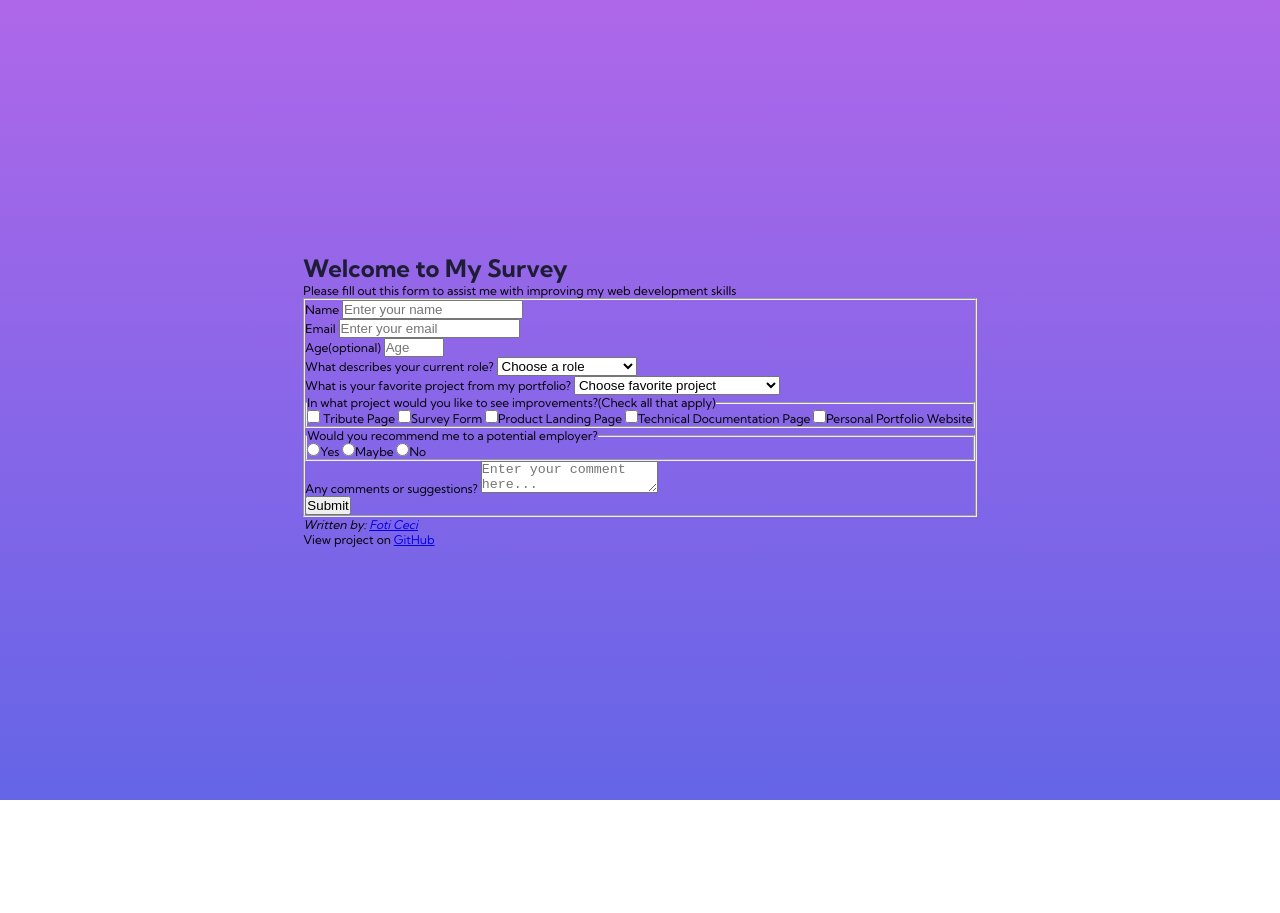
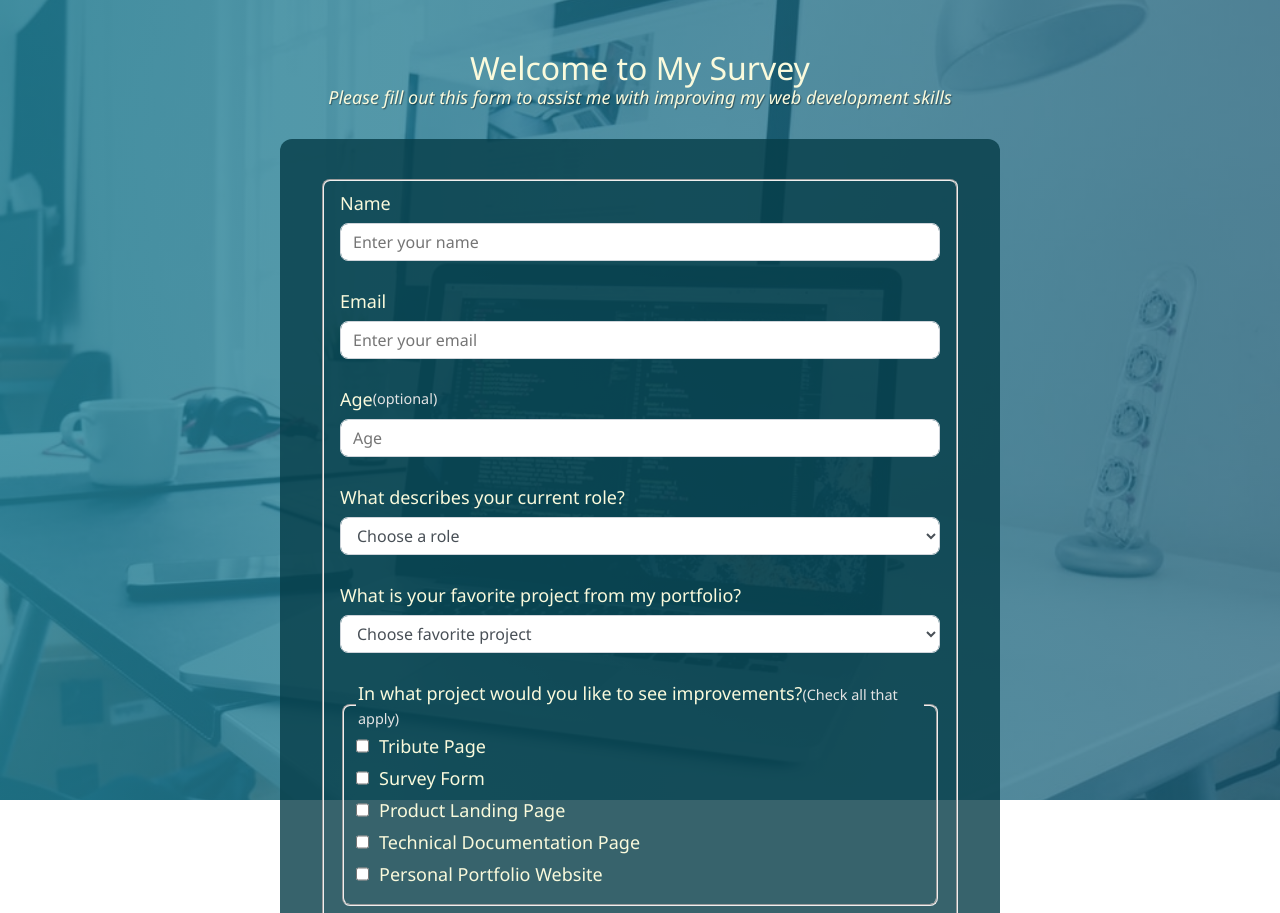
Before and after one commit to fotinh0/freeCodeCamp-responsive-web-design, a plain HTML site: page survey-form/index.html in a window 1280 px wide. Shown: the top 913 px of the page. Before the commit the page ends 800 px from the top, so only its background shows below. Drawn offline with Linux system fonts and the light colour scheme.

Commit message:
README update & survey-form css bug fix

```diff
--- a/survey-form/style.css
+++ b/survey-form/style.css
@@ -1,266 +1,186 @@
-@import url("https://fonts.googleapis.com/css2?family=Kumbh+Sans:wght@400;700&display=swap");
-
-/* colors */
-:root {
-  --prim-text-blue: hsl(238, 29%, 16%);
-  --prim-text-red: hsl(14, 88%, 65%);
-  --bg-violet: hsl(273, 75%, 66%);
-  --bg-blue: hsl(240, 73%, 65%);
-  --neu-gray-blue: hsl(237, 12%, 33%);
-  --neu-gray: hsl(240, 6%, 50%);
-  --light-gray: hsl(240, 5%, 91%);
-
-  --light-pink: hsl(296, 100%, 90%);
-  --box-shadow: hsl(250, 48%, 48%);
-  --white: #fff;
+:root{
+  --color-white: rgb(250, 250, 220);
+  --color-skyblue: rgb(26, 161, 173);
+  --color-darksky: rgba(5, 60, 72, 0.8);
+  --color-green: rgb(51, 204, 51)
 }
 
-/* remove margins and apply box sizing */
-* {
-  padding: 0;
-  margin: 0;
+*,
+*::before,
+*::after{
   box-sizing: border-box;
 }
 
-body {
-  font-family: "Kumbh Sans", Helvetica, sans-serif;
-  background-image: linear-gradient(var(--bg-violet), var(--bg-blue));
-  overflow: hidden;
-  display: flex;
-  justify-content: center;
-  align-items: center;
-  min-height: 100vh;
-  font-size: 12px;
+body{
+  font-family: 'Segoe UI', Tahoma, Geneva, Verdana, sans-serif;
+  font-size: 1rem;
+  font-weight: 400;
+  color: var(--color-white);
+  margin: 0;
 }
 
-/* style card */
-
-.card {
-  background-color: var(--white);
-  min-height: 507px;
-  width: 920px;
-  max-width: 100%;
-  border-radius: 16px;
-  margin: 0 24px;
-  display: flex;
-  flex-direction: row;
-  flex-wrap: wrap;
-  justify-content: space-evenly;
-  position: relative;
-  box-shadow: 0 20px 40px var(--box-shadow);
+body::before{
+  content: '';
+  position: fixed;
+  top: 0;
+  left: 0;
+  height: 100%;
+  width: 100%;
+  z-index: -1;
+  background: var(--color-darksky);
+  background-image: linear-gradient(90deg, rgba(36, 131, 152, 0.8),
+  rgba(30, 100, 125, 0.7)), url(images/photo-1498050108023-c5249f4df085.jpg);
+  background-size: cover;
+  background-repeat: no-repeat;
+  background-position: left;
 }
 
-/* style card left images */
-.card-images {
-  flex: 1;
-  position: relative;
-  overflow: hidden;
+
+h1{
+  font-weight: 400;
+  line-height: 1.1;
 }
 
-.bg1 {
-  position: absolute;
-  background: url(images/bg-pattern-desktop.svg);
-  background-repeat: no-repeat;
-  background-position: right center;
-  background-size: cover;
-  height: 1014px;
-  width: 80%;
-  margin-right: 10%;
-  margin-top: -70%;
+p,
+legend{
+  font-size: 1.125rem;
 }
 
-.bg2 {
-  position: absolute;
-  background: url(images/illustration-woman-online-desktop.svg);
-  background-repeat: no-repeat;
-  background-position: right center;
-  background-size: contain;
-  height: 100%;
-  width: 95%;
-  margin-top: 25px;
-  margin-left: -15%;
+h1,
+p,
+legend{
+  margin-top: 0;
+  margin-bottom: 0;
 }
 
-.box-wrapper {
-  position: absolute;
-  width: 10%;
-  min-width: 90px;
-  height: auto;
-  top: 45%;
-  left: -10%;
-  z-index: 1;
+label{
+  display: flex;
+  align-items: center;
+  font-size: 1.125rem;
+  margin-bottom: 0.5rem;
 }
 
-.box-wrapper img {
-  max-width: 18vw;
+input,
+button,
+select,
+textarea{
+  margin: 0;
+  font-family: inherit;
+  font-size: inherit;
+  line-height: inherit;
+  border-radius: .50rem;
 }
 
-/* style card right accrodion */
-
-.card-accordion {
-  flex: 1;
+button{
+  border: none;
 }
 
-h1 {
-  color: var(--prim-text-blue);
+fieldset{
+  border-radius: .50rem;
 }
 
-.qnas {
-  margin-right: 5vw;
-  font-weight: 400;
-  overflow: auto;
-  height: 507px;
+footer{
+  padding: 3% 0 5% 0;
+  font-style: italic;
+  text-align: center;
+  display: block;
 }
 
-.card-accordion h1 {
-  font-size: 2rem;
-  padding-top: 5.5rem;
-  padding-bottom: 1rem;
+.container{
+  width: 100%;
+  margin: 3.125rem auto 0 auto;
 }
 
-.question {
-  font-size: 0.8rem;
-  display: flex;
-  flex-direction: row;
-  justify-content: space-between;
-  vertical-align: middle;
-  padding: 1.25rem 1.25rem 1.25rem 0;
-  border-bottom: 1px solid var(--light-gray);
-  color: var(--neu-gray-blue);
+@media (min-width: 576px){
+  .container{
+      max-width: 540px;
   }
-
-.icon-wrapper {
-  margin: auto 0;
-  transition: all 0.3s ease-in-out;
 }
-
-.question img {
-  width: 10px;
-  height: auto;
-}
-
-.rotate-icon {
-  transform: rotate(180deg);
-}
-
-.question:hover {
-  color: var(--prim-text-red);
-  cursor: pointer;
-}
-
-.bold {
-  font-weight: 700;
-}
-
-.hide {
-  display: none;
-}
-
-.answer {
-  font-size: 0.7rem;
-  padding: 0.5rem 2rem 0.2rem 0;
-  line-height: 1.25rem;
-  color: var(--neu-gray);
-}
-
-/* style footer */
-
-.attribution {
-  position: absolute;
-  bottom: 0;
-  font-size: 0.75rem;
-  line-height: 20px;
-  text-align: center;
-  color: var(--light-pink);
-  margin-bottom: 10px;
-}
-
-.attribution a {
-  text-decoration: none;
-  color: var(--light-gray);
-}
-
-.attribution a:hover {
-  color: var(--white);
-}
-
-/* style tablet */
-
-@media screen and (max-width: 768px) {
-  .bg1 {
-    height: 875px;
-  }
-
-  .box-wrapper {
-    top: 36vh;
+@media (min-width: 768px){
+  .container{
+      max-width: 720px;
   }
 }
 
-/* style mobile */
-
-@media screen and (max-width: 425px) {
-  body {
-    overflow: visible;
-    display: flex;
-    flex-direction: column;
-    margin: 20vh 24px 0 24px;
+.header{
+  padding: 0 0.65rem;
+  margin-bottom: 1.875rem;
 }
 
-  .card {
-    flex-direction: column;
+.description{
+  font-style: italic;
+  font-weight: 200;
+  text-shadow: 1px 1px 1px rgba(0, 0, 0, 0.4);
 }
 
-  .card-images {
-    position: relative;
-    overflow: visible;
-    display: flex;
-    justify-content: center;
+.clue{
+  margin-left: 0.25;
+  font-size: 0.9rem;
+  color: #e4e4e4;
 }
 
-  .bg1 {
-    background: url(images/bg-pattern-mobile.svg);
-    background-size: contain;
-    background-repeat: no-repeat;
-    max-width: 230px;
-    max-height: 200px;
-    margin: 0;
-    top: 0;
-  }
-
-  .bg2 {
-    z-index: 10;
-    background: url(images/illustration-woman-online-mobile.svg);
-    background-size: contain;
-    background-repeat: no-repeat;
-    margin: 0;
-    max-width: 250px;
-    height: 250px;
-    top: -85px;
-    margin: -5% 7% 0 0;
-  }
-
-  .box-wrapper img {
-    display: none;
-  }
-
-  h1 {
+.text-center {
   text-align: center;
 }
 
-  .qnas {
-    padding-top: 50px;
+form{
+  background: var(--color-darksky);
+  padding: 2.5rem 0.625rem;
+  border-radius: 0.75rem;
 }
 
-  .qna {
-    margin-left: 2rem;
+@media (min-width: 480px){
+  form{
+      padding: 2.5rem;
+  }
 }
 
-  .question p {
-    margin-right: 10px;
+.form-group{
+  margin: 0 auto 1.25rem auto;
+  padding: 0.25rem;
 }
 
-  .attribution {
-    position: relative;
-    margin-top: 20px;
+.form-control{
+  display: block;
+  width: 100%;
+  height: 2.375rem;
+  padding: 0.375rem 0.75rem;
+  color: #495057;
+  background-color: #fff;
+  background-clip: padding-box;
+  border: 1px solid #ced4da;
+  border-radius: 0.50rem;
+  transition: border-color 0.15s ease-in-out, box-shadow 0.15s ease-in-out;
 }
+
+.form-control:focus{
+  border-color: #80bdff;
+  outline: 0;
+  box-shadow: 0 0 0 0.2rem rgba(0, 123, 255, 0.25);
 }
+
+.input-radio,
+.input-checkbox{
+  display: inline-block;
+  margin-right: 0.625rem;
+  min-height: 1.25rem;
+  max-width: 1.25rem;
+}
+
+.input-textarea{
+  min-height: 120px;
+  width: 100%;
+  padding: 0.625rem;
+  border-radius: 5px;
+  resize: vertical;
+}
+
+.submit-button{
+  display: block;
+  width: 100%;
+  padding: 0.75rem;
+  background-color: var(--color-green);
+  color: inherit;
+  border-radius: 5px;
+  cursor: pointer;
+}
```
Also changed, not shown: 6 other files. Lines whose indentation alone changed are shown as unchanged.
